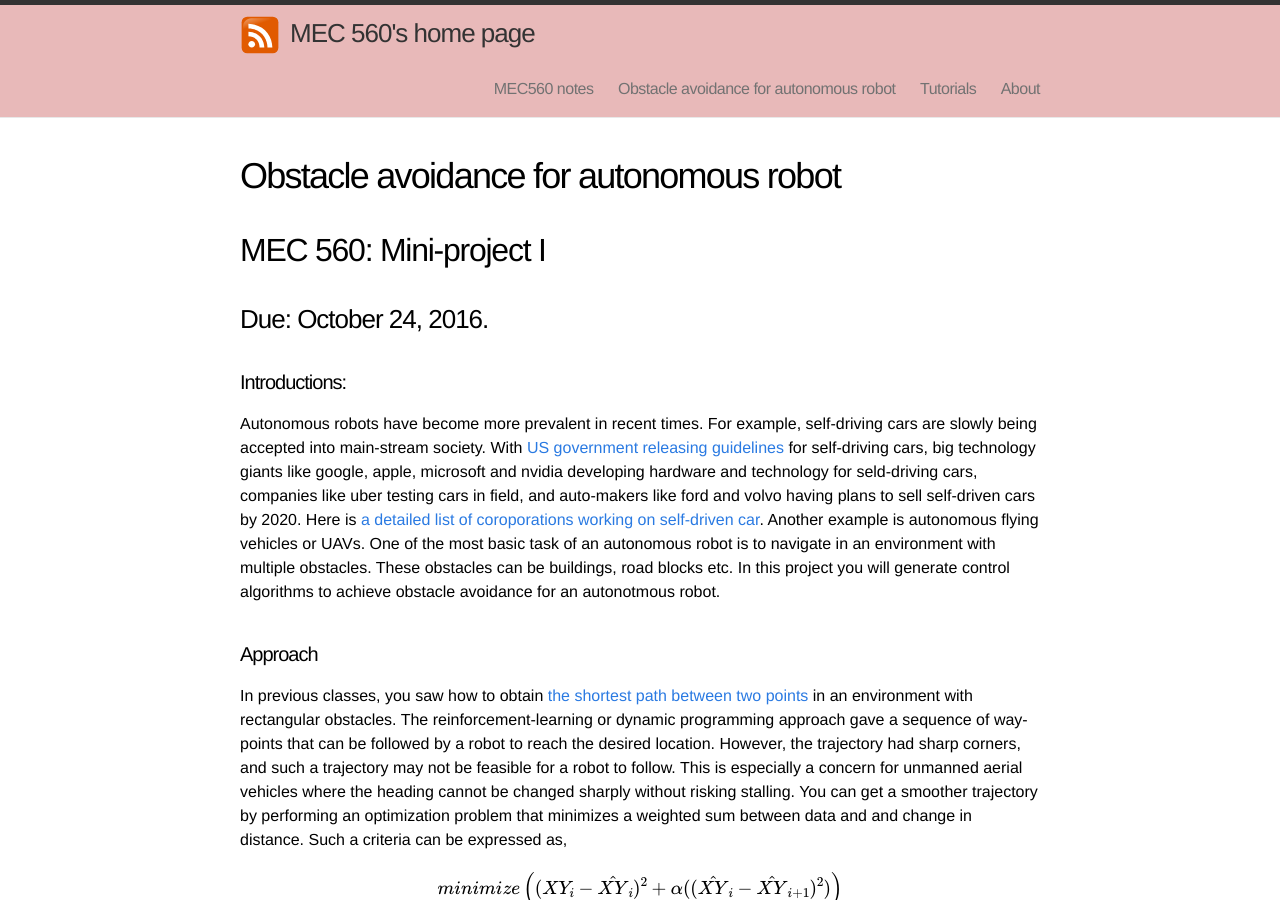
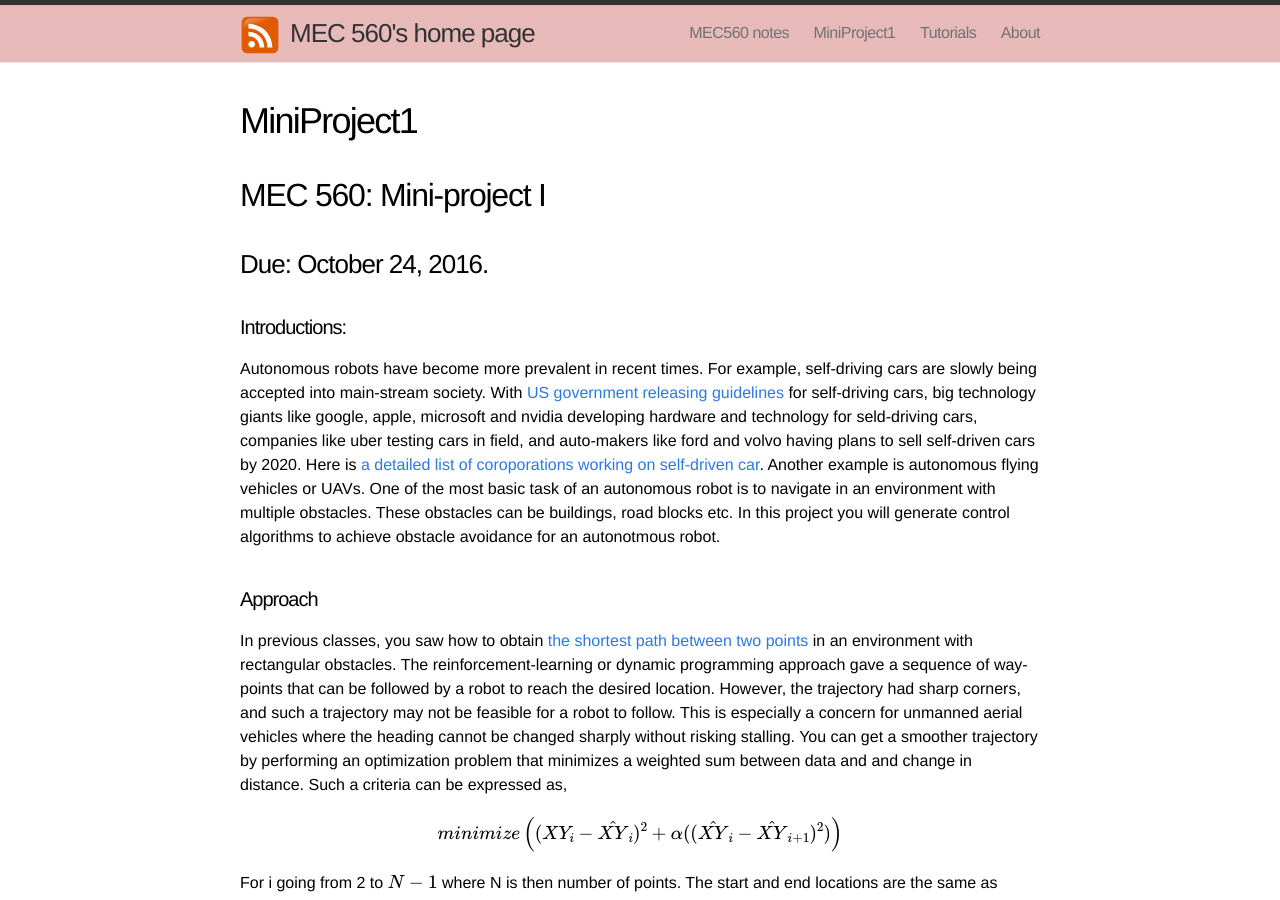
Before and after one commit to mec560sbu/mec560sbu.github.io, a Jekyll site: the page built from MiniProject.md, in a window 1280 px wide and 900 px high. Built offline with Jekyll 4.4.1, drawn with Linux system fonts in a browser that asks for light colours; formulas are drawn with MathJax 3.

Commit message:
changed title

```diff
--- a/MiniProject.md
+++ b/MiniProject.md
@@ -1,6 +1,6 @@
 ---
 layout: page
-title: Obstacle avoidance for autonomous robot
+title: MiniProject1
 date: 2016-06-08 22:22:22
 permalink: miniproject1
 ---
```
